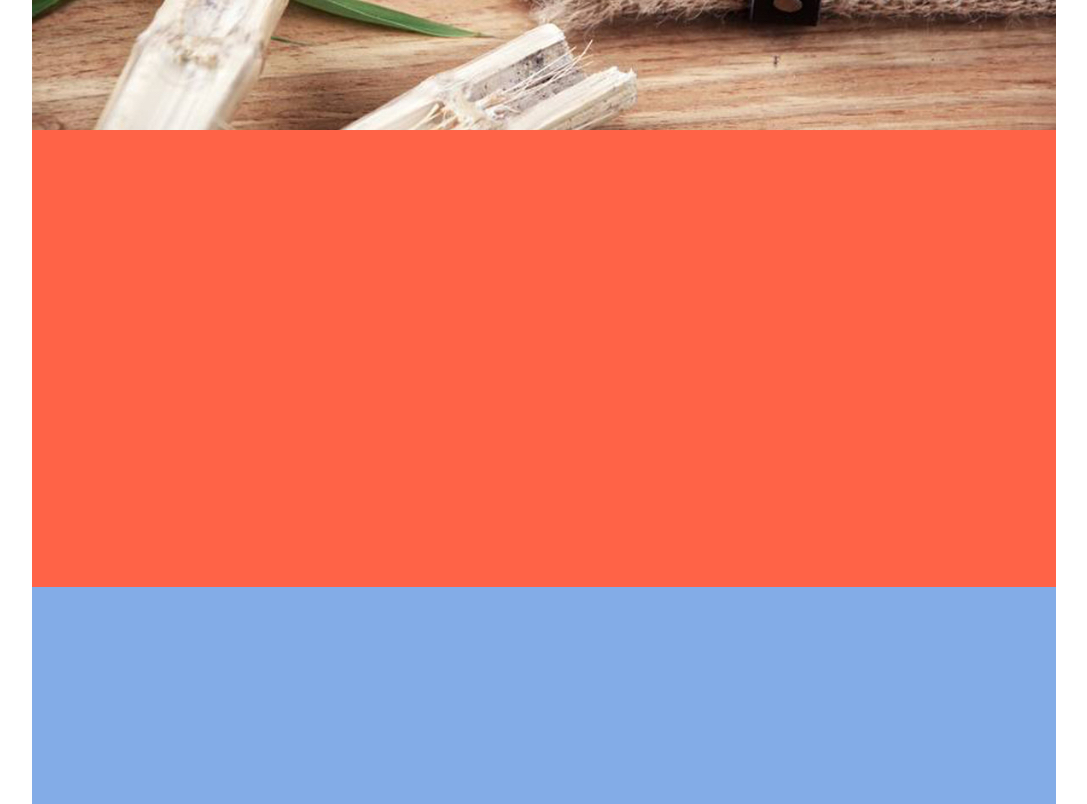
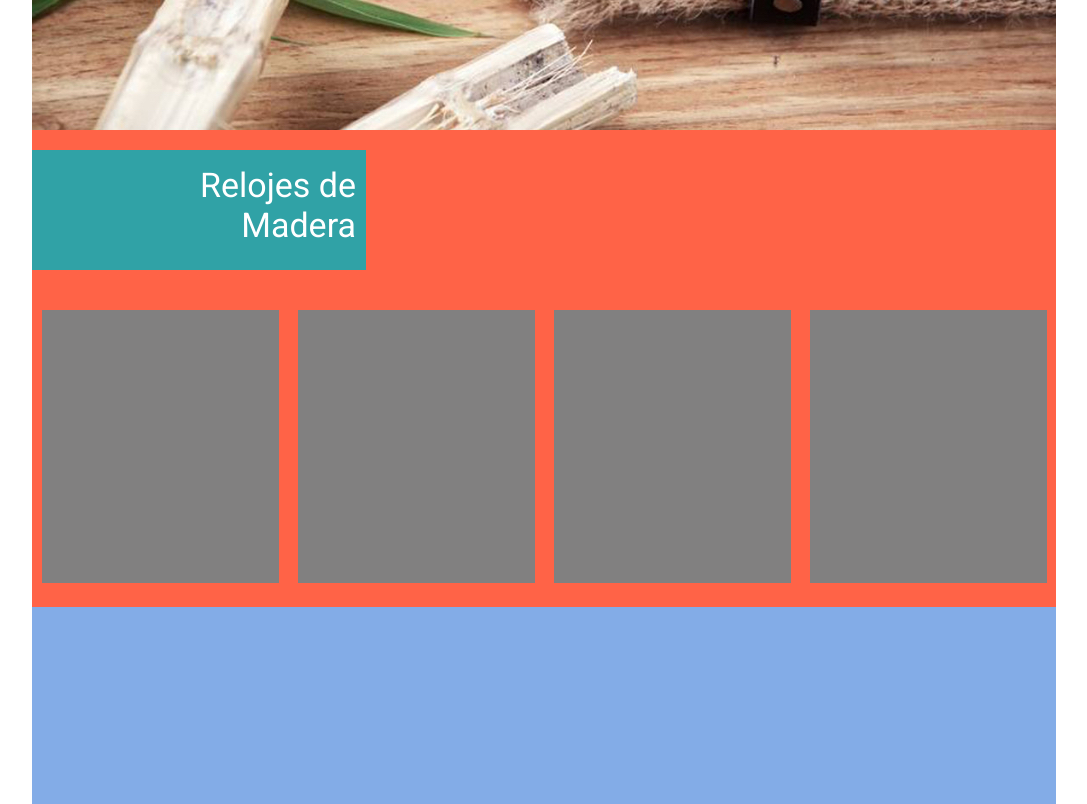
Before and after one commit to Brendrm/wewood2, a plain HTML site: page index.html in a window 1280 px wide. Shown: the part 540-1344 px from the top of the page, without its empty margins (96-1183 px from the left). Drawn offline with Linux system fonts and the light colour scheme.

Commit message:
nuevas cajas de seccion de relojes

```diff
--- a/estilos.css
+++ b/estilos.css
@@ -43,6 +43,7 @@ section#relojes{
 	width: 1024px;
 	height: 457px;
 	background-color: tomato;
+	padding-top: 20px;
 }
 
 section#nosotros{
@@ -97,3 +98,25 @@ nav a{
 nav a:hover{
 	color: #FC5F02;
 }
+
+section#relojes h2{
+	color: white;
+	font-size: 34px;
+	background-color: #30A2A6;
+	width: 324px;
+	height: 105px;
+	text-align: right;
+	padding-top: 15px;
+	padding-right: 10px;
+
+}
+
+div.boxrelojes{
+	width: 237px;
+	height: 273px;
+	background-color: #818080;
+	float: left;
+	margin-top: 40px;
+	margin-left: 10px;
+	margin-right: 9px;
+}
--- a/index.html
+++ b/index.html
@@ -28,9 +28,15 @@
 
 			</ul><!--Aqui termina la ista del menu-->
 		</nav><!--Aqui termina el nav-->
+		<header></header>
+		<section id="relojes">
+		<h2>Relojes de <br>Madera</h2>
+			<div class="boxrelojes"></div>
+			<div class="boxrelojes"></div>
+			<div class="boxrelojes"></div>
+			<div class="boxrelojes"></div>
+		</section>
 
-		<header></header>
-		<section id="relojes"></section>
 		<section id="nosotros"></section>
 		<section id="catalogo"></section>
 		<section id="contacto"></section>
```
